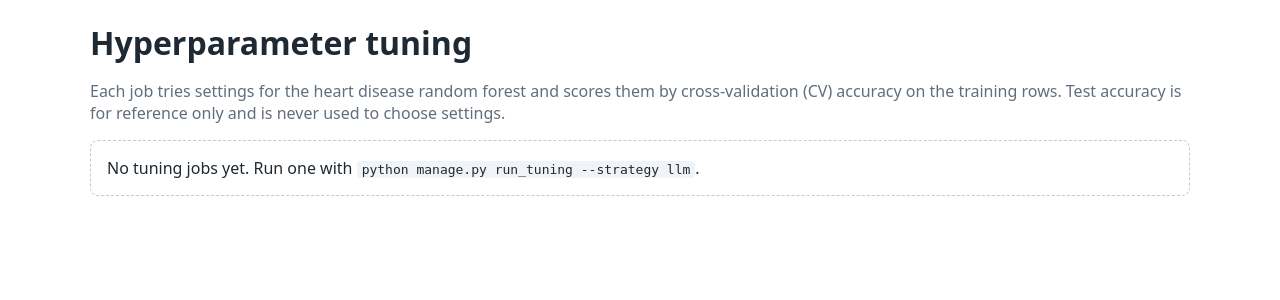
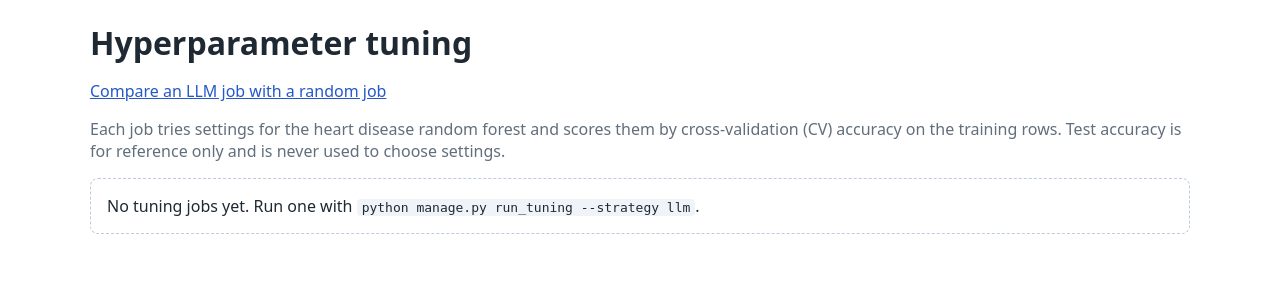
Before and after one commit to khpae1-beep/gen-5-project, a Django app: page /tuning/ in a window 1280 px wide. Shown: the part 26-326 px from the top of the page. Run offline with Django 4.2, Linux system fonts and the light colour scheme; data that the repository does not hold is empty.

Commit message:
Add page comparing an LLM tuning job with a random one
/tuning/compare/ picks an LLM job and a random job (defaulting to the
latest of each) and charts their best CV accuracy so far per trial. A
summary table shows best CV accuracy, the trial where it was found, test
accuracy (reference only), time taken, random fallbacks and how many LLM
reasons passed the fact check. Two queries.

Co-Authored-By: Claude Opus 5.5 (1M context) <noreply@anthropic.com>

```diff
--- a/tuning/templates/tuning/job_list.html
+++ b/tuning/templates/tuning/job_list.html
@@ -6,6 +6,7 @@
 {% include 'experiments/_styles.html' %}
 <div class="exp">
   <h1>Hyperparameter tuning</h1>
+  <p><a href="{% url 'tuning:compare' %}">Compare an LLM job with a random job</a></p>
   <p class="muted">Each job tries settings for the heart disease random forest and scores them by cross-validation (CV) accuracy on the training rows. Test accuracy is for reference only and is never used to choose settings.</p>
 
   {% if jobs %}
--- a/tuning/urls.py
+++ b/tuning/urls.py
@@ -6,5 +6,6 @@ app_name = 'tuning'
 
 urlpatterns = [
     path('', views.job_list, name='list'),
+    path('compare/', views.compare, name='compare'),
     path('<int:pk>/', views.job_detail, name='detail'),
 ]
--- a/tuning/views.py
+++ b/tuning/views.py
@@ -47,3 +47,50 @@ def job_context(job):
 def job_detail(request, pk):
     job = get_object_or_404(TuningJob.objects.select_related('best_trial'), pk=pk)
     return render(request, 'tuning/job_detail.html', job_context(job))
+
+
+def pick_job(jobs, value):
+    """The job with id value from jobs (newest first), or the newest."""
+    try:
+        return next(job for job in jobs if job.pk == int(value))
+    except (TypeError, ValueError, StopIteration):
+        return jobs[0] if jobs else None
+
+
+def job_summary(job, trials):
+    best = max(trials, key=lambda t: (t.cv_score, -t.number)) if trials else None
+    llm_reasons = [t for t in trials if t.proposed_by in (Trial.PROPOSED_BY_LLM, Trial.PROPOSED_BY_SUGGESTION)]
+    return {
+        'job': job,
+        'trial_count': len(trials),
+        'best': best,
+        'time_taken': time_taken(job),
+        'fallbacks': sum(t.proposed_by == Trial.PROPOSED_BY_FALLBACK for t in trials),
+        'llm_reasons': len(llm_reasons),
+        'reasons_passed': sum(t.reason_check == Trial.REASON_PASSED for t in llm_reasons),
+        'reasons_not_recorded': sum(t.reason_check == '' for t in llm_reasons),
+    }
+
+
+def compare(request):
+    jobs = list(TuningJob.objects.order_by('-created_at', '-id'))
+    llm_jobs = [job for job in jobs if job.strategy == TuningJob.STRATEGY_LLM]
+    random_jobs = [job for job in jobs if job.strategy == TuningJob.STRATEGY_RANDOM]
+    llm_job, random_job = pick_job(llm_jobs, request.GET.get('llm')), pick_job(random_jobs, request.GET.get('random'))
+    context = {'llm_jobs': llm_jobs, 'random_jobs': random_jobs, 'llm_job': llm_job, 'random_job': random_job}
+    if llm_job and random_job:
+        trials = {llm_job.pk: [], random_job.pk: []}
+        for trial in Trial.objects.filter(job__in=[llm_job, random_job]).order_by('number'):
+            trials[trial.job_id].append(trial)
+        llm_trials, random_trials = trials[llm_job.pk], trials[random_job.pk]
+        context.update({
+            'summaries': [job_summary(llm_job, llm_trials), job_summary(random_job, random_trials)],
+            'chart_data': {
+                'labels': list(range(1, max(len(llm_trials), len(random_trials)) + 1)),
+                'llm': best_so_far(llm_trials),
+                'random': best_so_far(random_trials),
+                'llm_label': f'LLM job {llm_job.pk}',
+                'random_label': f'Random job {random_job.pk}',
+            },
+        })
+    return render(request, 'tuning/compare.html', context)
```
Also changed, not shown: tuning/templates/tuning/compare.html (added, +75 -0 lines).
